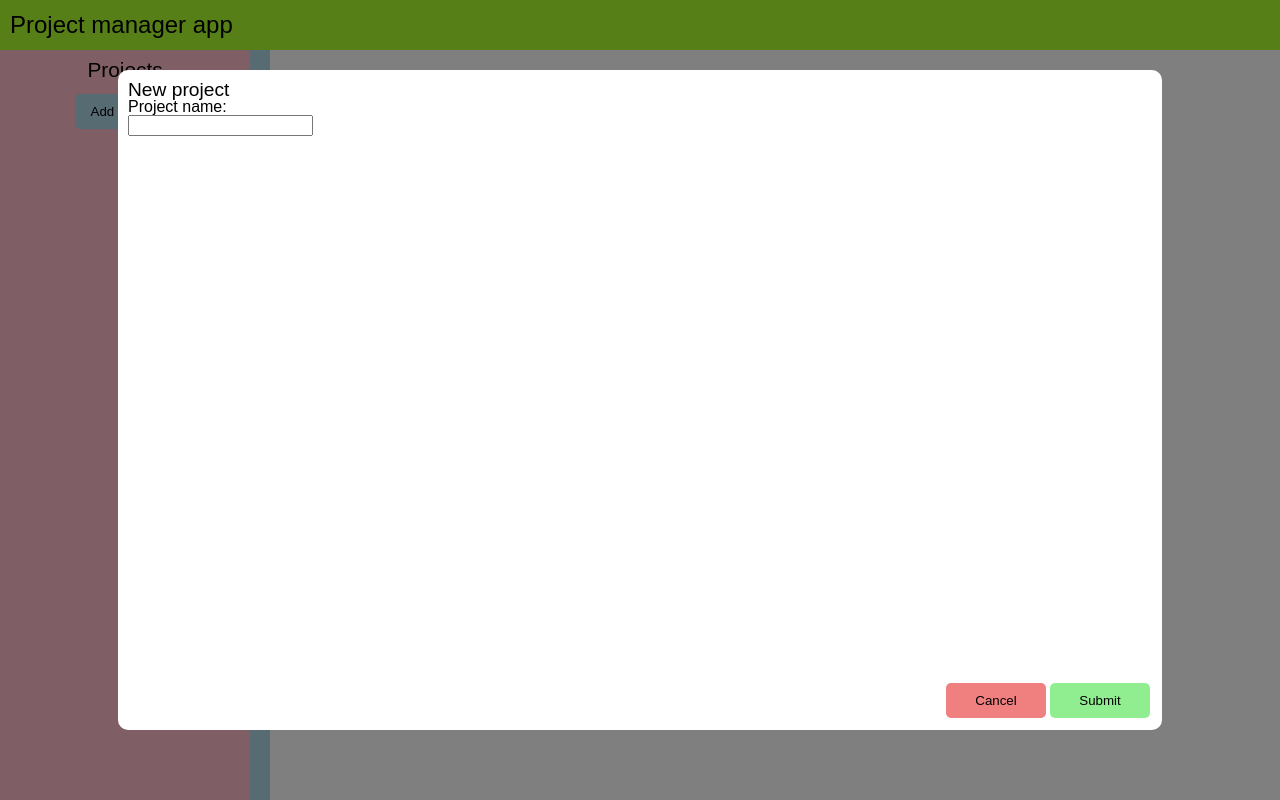
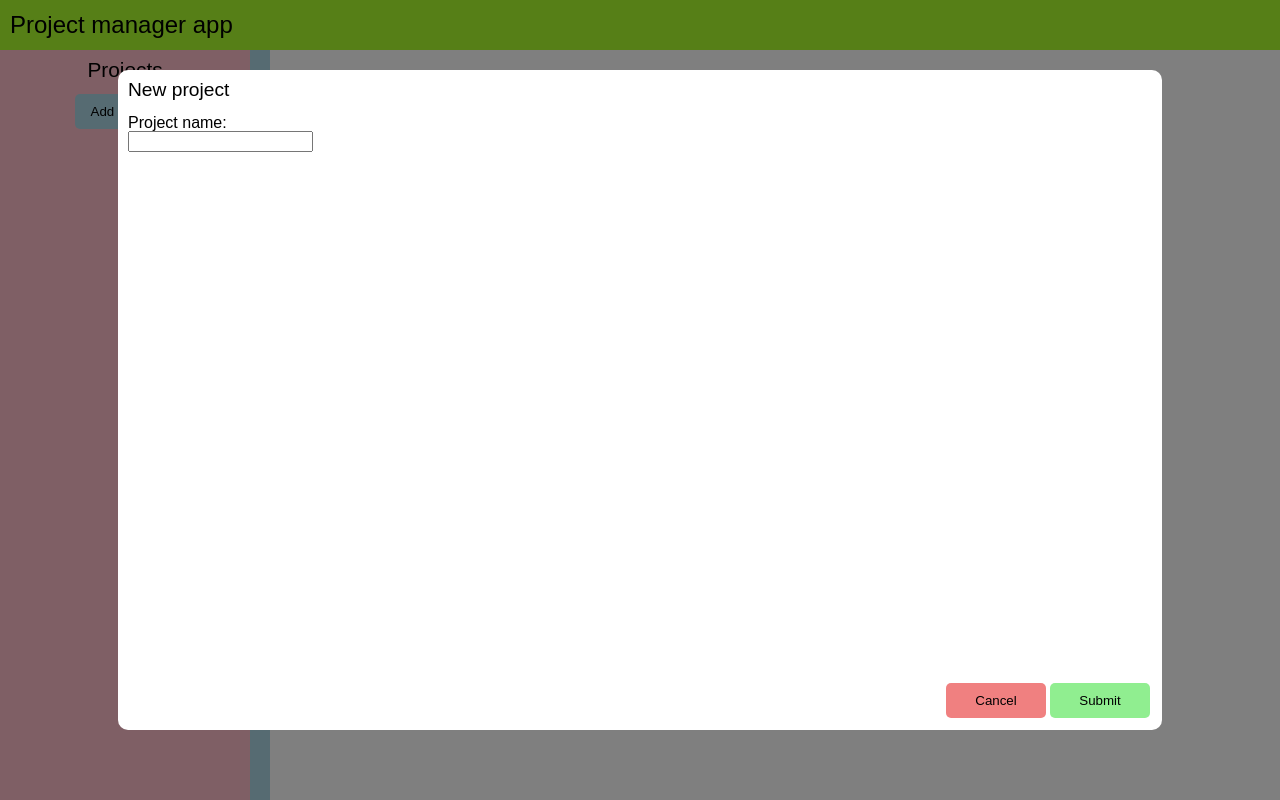
Before and after one commit to JodyDuke/project_manager, a React (Create React App) app: page / in a window 1280 px wide. Both pictures are taken after a click on the button "Add Project". Built offline with nearby package versions, Linux system fonts and the light colour scheme.

Commit message:
see scss styles

```diff
--- a/src/styles/css/index.css
+++ b/src/styles/css/index.css
@@ -126,7 +126,9 @@ button {
     background-color: white;
     border-radius: 10px; }
     .new-project-modal .new-project-modal-input .new-project-form {
-      flex-grow: 1; }
+      flex-grow: 1;
+      margin: 1em 0em;
+      overflow: scroll; }
     .new-project-modal .new-project-modal-input .buttons {
       margin-bottom: auto;
       border-radius: 10px;
```
Also changed, not shown: 1 other file (tests, documents, lock files or other folders).
